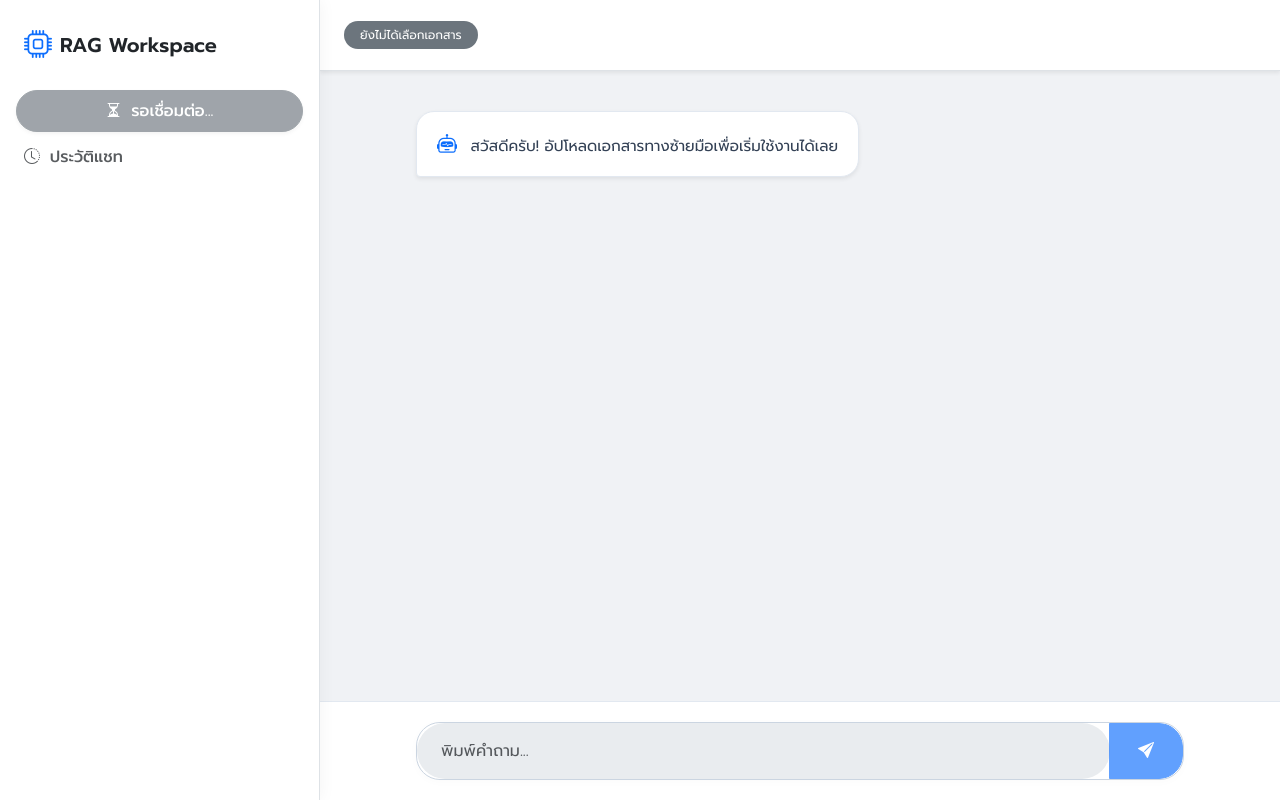
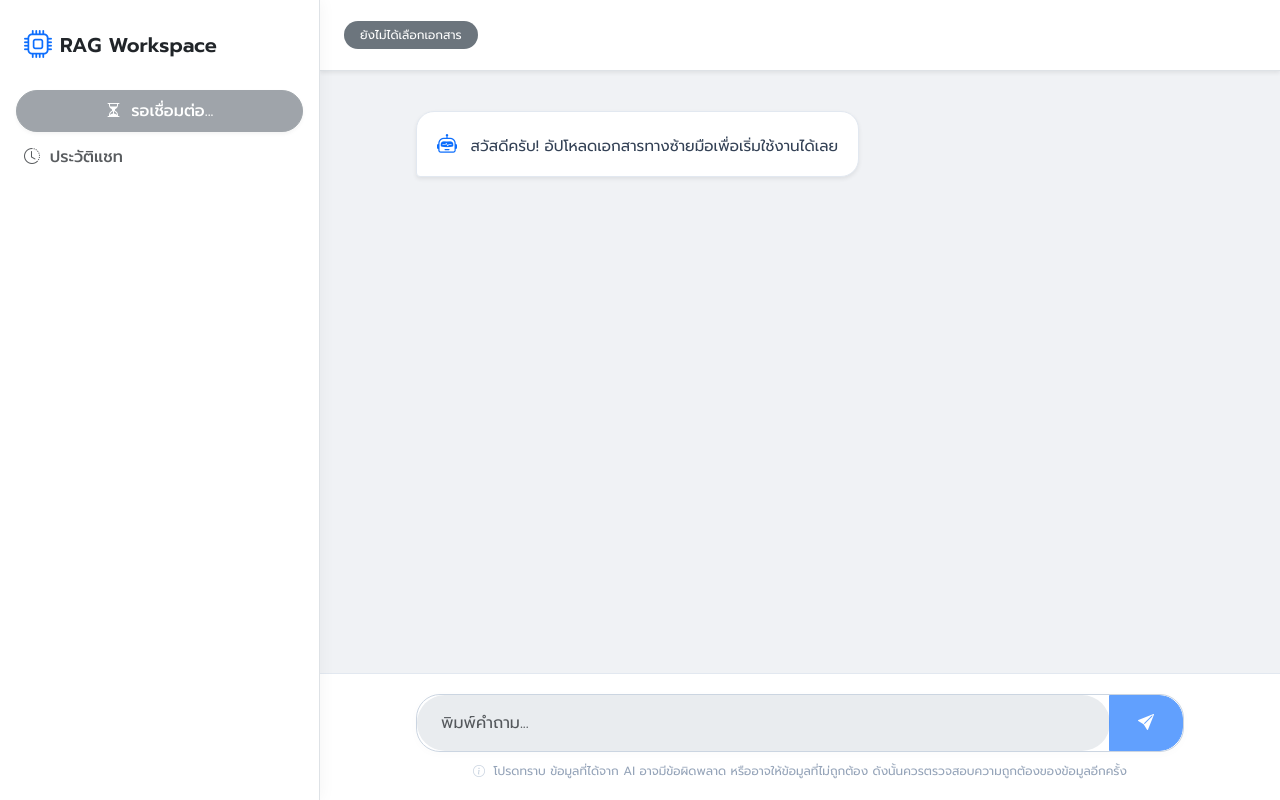
Before and after one commit to Khachonyod/RAG-Local-ChatBot, a Flask app: page / in a window 1280 px wide. Run offline with Flask 3, Linux system fonts and the light colour scheme; data that the repository does not hold is empty; some libraries are stand-ins or nearby versions.

Commit message:
add warning below input box

```diff
--- a/static/css/style.css
+++ b/static/css/style.css
@@ -92,6 +92,16 @@ body {
     border-top: 1px solid #e2e8f0;
 }
 
+.disclaimer-text {
+    text-align: center;
+    font-size: 0.75rem;
+    color: #94a3b8;
+    margin-top: 10px;
+    line-height: 1.5;
+}
+
+.disclaimer-text i { color: #cbd5e1; }
+
 .custom-input-group {
     border-radius: 24px;
     border: 1px solid #cbd5e1;
--- a/templates/index.html
+++ b/templates/index.html
@@ -73,6 +73,10 @@
                         <i class="bi bi-send-fill"></i>
                     </button>
                 </div>
+                <div class="disclaimer-text">
+                    <i class="bi bi-info-circle me-1"></i>
+                    โปรดทราบ ข้อมูลที่ได้จาก AI อาจมีข้อผิดพลาด หรืออาจให้ข้อมูลที่ไม่ถูกต้อง ดังนั้นควรตรวจสอบความถูกต้องของข้อมูลอีกครั้ง
+                </div>
             </div>
         </div>
     </div>
```
